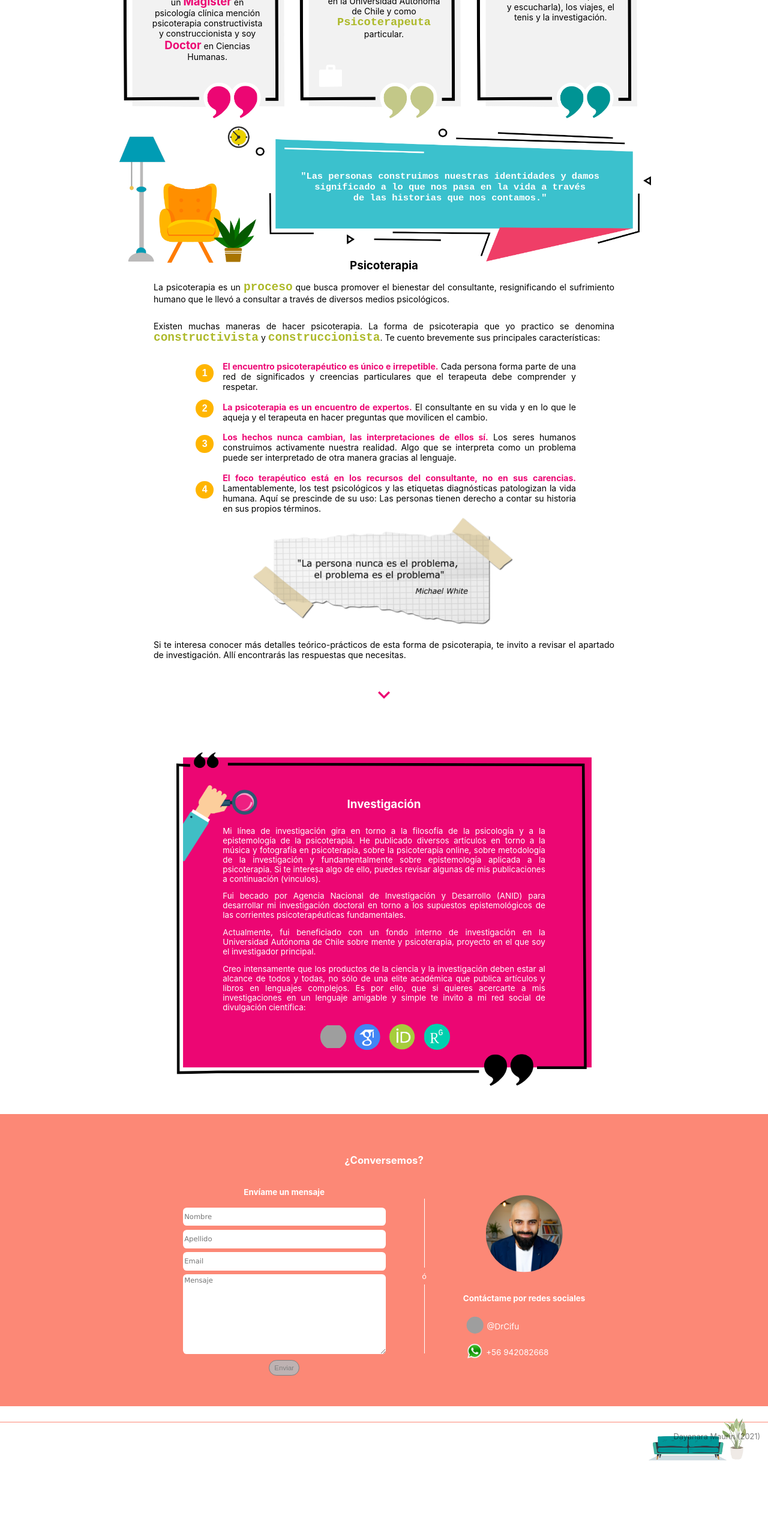
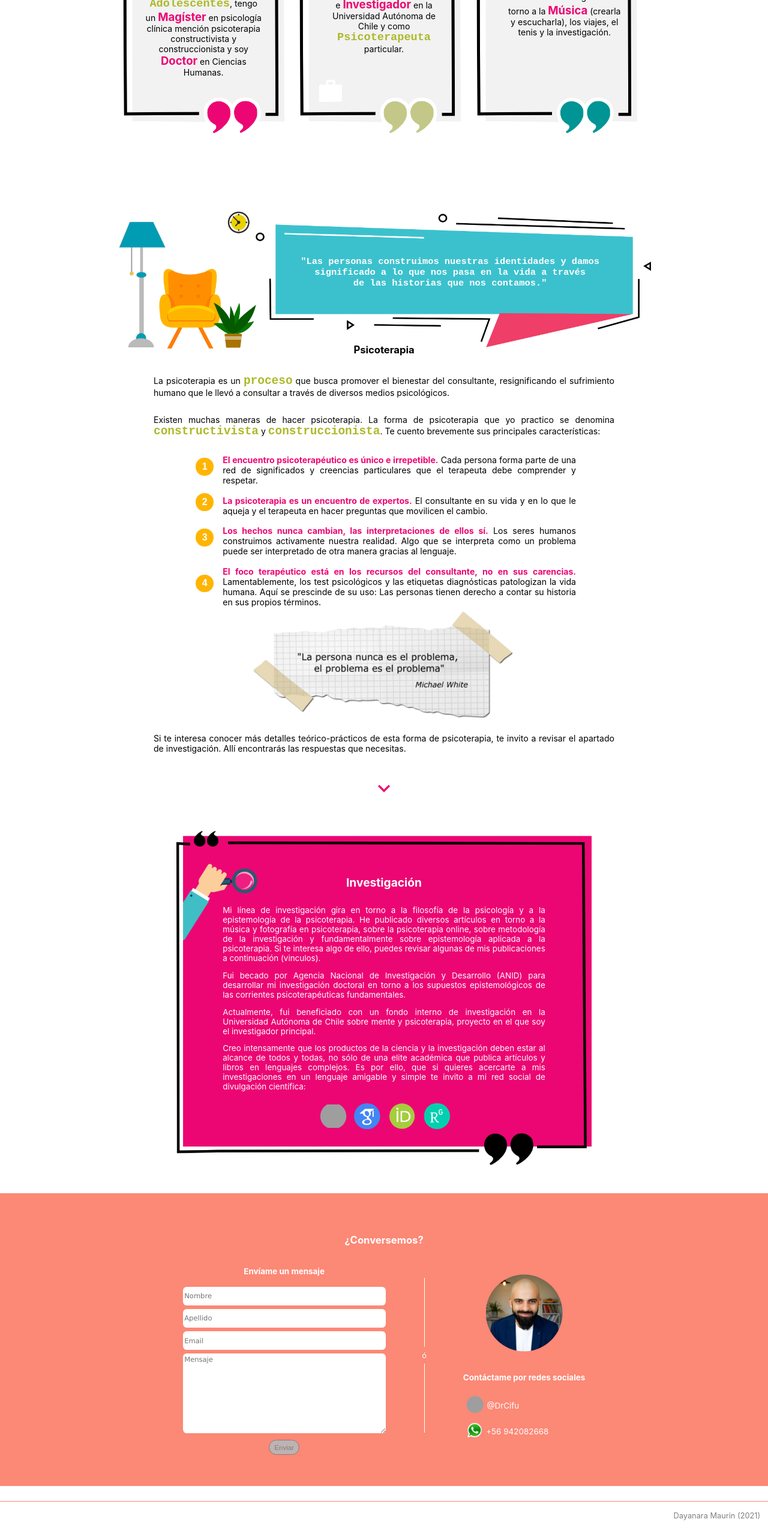
Before and after one commit to Dayanara847/dr-cifu, a React (Create React App) app: page / in a window 1280 px wide. Shown: the part 952-3499 px from the top of the page at 60% size. Before the commit the page ends 3430 px from the top, so only its background shows below. Built offline with nearby package versions, Linux system fonts and the light colour scheme; grey boxes are pictures that could not be loaded.

Commit message:
sofaDialog

```diff
--- a/src/components/AboutMe.modules.css
+++ b/src/components/AboutMe.modules.css
@@ -5,6 +5,7 @@
     align-items: center;
     margin: 0 auto 0 auto;
     width: 100%;
+    padding-top: 4vw;
 }
 
 .card {
@@ -12,8 +13,8 @@
     align-items: center;
     text-align: center;
     margin: 4vw;
-    padding: 6.5vw 0 0 0;
-    width: 15vw;
+    padding-top: 6.5vw;
+    width: 15.5vw;
     font-size: 1rem;
 }
 
--- a/src/components/AboutTherapy.jsx
+++ b/src/components/AboutTherapy.jsx
@@ -13,7 +13,6 @@ function AboutTherapy() {
             <p className="phrase">
                 "Las personas construimos nuestras identidades y damos<br /> significado a lo que nos pasa en la vida a través<br /> de las historias que nos contamos."<br />
             </p>
-
             <h3 id="psicoTitle">Psicoterapia</h3>
             <p className="paragraph">
                 La psicoterapia es un <span className="highlightTherapy">proceso</span> que busca promover el bienestar del consultante, resignificando el sufrimiento humano que le llevó a consultar a través de diversos medios psicológicos.
--- a/src/components/AboutTherapy.modules.css
+++ b/src/components/AboutTherapy.modules.css
@@ -2,8 +2,9 @@
     display: flex;
     flex-direction: column;
     align-items: center;
-    padding-top: 3vh;
+    padding-top: 3vw;
     position: relative;
+    margin-top: 8vw;
 }
 
 #arrowIcon {
@@ -73,7 +74,8 @@
 }
 
 #psicoTitle {
-    margin: 12vw 0 0 0;
+    margin-top: 12vw;
+    font-size: 1.3vw;
 }
 
 .sofa {
--- a/src/components/Contact.jsx
+++ b/src/components/Contact.jsx
@@ -101,11 +101,6 @@ function Contact() {
                     </div>
                 </div>
             </div>
-            <img
-                src="sofaDetail.png"
-                className="sofaDetail"
-                alt="Alejandro Cifuentes"
-            />
         </div>
     )
 };
--- a/src/components/Contact.modules.css
+++ b/src/components/Contact.modules.css
@@ -91,14 +91,6 @@
     cursor: pointer;
 }
 
-.sofaDetail {
-    width: 15vw;
-    height: 10vw;
-    position: absolute;
-    bottom: -205.5vw;
-    right: 1vw;
-}
-
 .subtitle {
     font-size: 1.05vw;
 }
--- a/src/components/Home.jsx
+++ b/src/components/Home.jsx
@@ -36,6 +36,16 @@ function Home() {
       <a name="contact"></a>
       <Contact />
 
+      <a href="#contact" className="dialogoSofa">
+        <img src="dialogo.png" alt="" className="globo" />
+
+        <img
+          src="sofaDetail.png"
+          className="sofaDetail"
+          alt=""
+        />
+      </a>
+
       <hr id="line" />
       <p id="sign">Dayanara Maurin (2021)</p>
     </div>
--- a/src/components/Home.modules.css
+++ b/src/components/Home.modules.css
@@ -34,7 +34,7 @@
 }
 
 #homeBody {
-    padding-top: 5vw;
+    padding-top: 3vw;
 }
 
 #line {
@@ -61,3 +61,25 @@
     font-size: 0.8rem;
     opacity: 0.5;
 }
+
+.sofaDetail {
+    width: 30vh;
+    height: 20vh;
+    position: fixed;
+	bottom: 0rem;
+	right: 1rem;
+	z-index: 99;
+}
+
+.globo{
+    width: 3rem;
+    height: 3rem;
+    bottom: 7rem;
+	right: 5.5rem;
+    position: fixed;
+    display: none;
+}
+
+.dialogoSofa:hover .globo {
+    display: inline;
+}
--- a/src/components/Research.jsx
+++ b/src/components/Research.jsx
@@ -5,7 +5,7 @@ function Research() {
   return (
     <div id="researchContainer">
       <img id="research" src="newResearch.png" alt="" />
-      <h3>Investigación</h3>
+      <h3 className="titles">Investigación</h3>
       <p className="paragraphResearch">
         Mi línea de investigación gira en torno a la filosofía de la psicología y a la epistemología de la psicoterapia. He publicado diversos artículos en torno a la música y fotografía en psicoterapia, sobre la psicoterapia online, sobre metodología de la investigación y fundamentalmente sobre epistemología  aplicada a la psicoterapia. Si te interesa algo de ello, puedes revisar algunas de mis publicaciones a continuación (vinculos).
           </p>
--- a/src/components/Research.modules.css
+++ b/src/components/Research.modules.css
@@ -40,5 +40,9 @@
     justify-content: center;
     align-items: center;
     color: white;
-    padding-top: 10vw;
+    padding-top: 8vw;
 }
+
+.titles {
+    font-size: 1.5vw;
+}
```
Also changed, not shown: public/dialogo.png (added), 1 other file (tests, documents, lock files or other folders).
